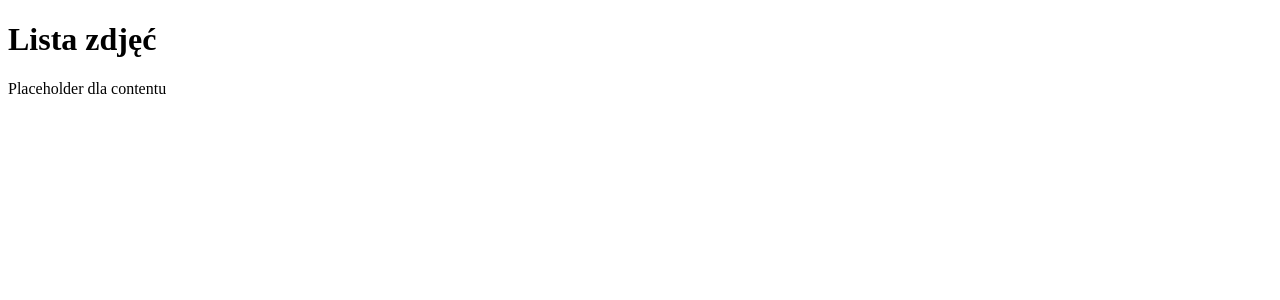
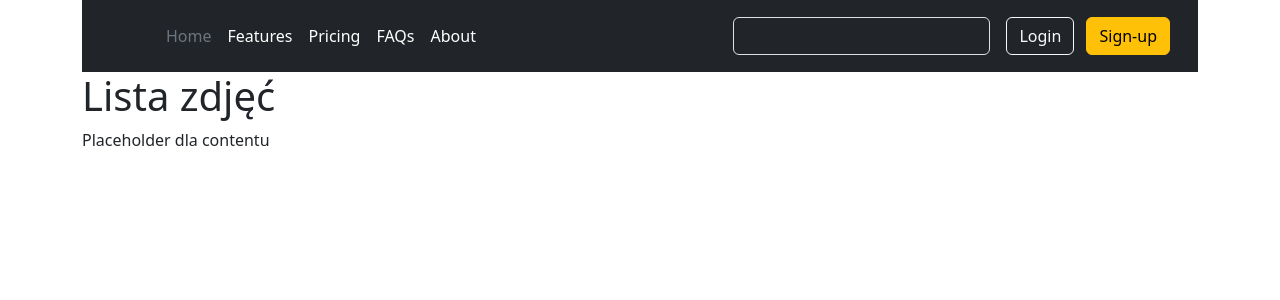
Before and after one commit to rkorzen/frezja, a Django app: page /photos/ in a window 1280 px wide. Shown: the top 300 px of the page. Run offline with Django 4.2, Linux system fonts and the light colour scheme.

Commit message:
dodanie bootstrapa

```diff
--- a/templates/base.html
+++ b/templates/base.html
@@ -2,18 +2,52 @@
 <html lang="en">
 <head>
   <meta charset="UTF-8">
-  <title>{% block title %}title{% endblock %}</title>
+    <link href="https://cdn.jsdelivr.net/npm/bootstrap@5.3.3/dist/css/bootstrap.min.css" rel="stylesheet" integrity="sha384-QWTKZyjpPEjISv5WaRU9OFeRpok6YctnYmDr5pNlyT2bRjXh0JMhjY6hW+ALEwIH" crossorigin="anonymous">
+    <title>{% block title %}title{% endblock %}</title>
+
 </head>
 <body>
 
-{% block content %}
 
-  Placeholder dla contentu
+<div class="container">
 
+    <header class="p-3 text-bg-dark">
+        <div class="container">
+            <div class="d-flex flex-wrap align-items-center justify-content-center justify-content-lg-start">
+                <a href="/" class="d-flex align-items-center mb-2 mb-lg-0 text-white text-decoration-none">
+                    <svg class="bi me-2" width="40" height="32" role="img" aria-label="Bootstrap">
+                        <use xlink:href="#bootstrap"></use>
+                    </svg>
+                </a>
 
+                <ul class="nav col-12 col-lg-auto me-lg-auto mb-2 justify-content-center mb-md-0">
+                    <li><a href="#" class="nav-link px-2 text-secondary">Home</a></li>
+                    <li><a href="#" class="nav-link px-2 text-white">Features</a></li>
+                    <li><a href="#" class="nav-link px-2 text-white">Pricing</a></li>
+                    <li><a href="#" class="nav-link px-2 text-white">FAQs</a></li>
+                    <li><a href="#" class="nav-link px-2 text-white">About</a></li>
+                </ul>
 
-{% endblock %}
+                <form class="col-12 col-lg-auto mb-3 mb-lg-0 me-lg-3" role="search">
+                    <input type="search" class="form-control form-control-dark text-bg-dark" placeholder="Search..."
+                           aria-label="Search">
+                </form>
 
+                <div class="text-end">
+                    <button type="button" class="btn btn-outline-light me-2">Login</button>
+                    <button type="button" class="btn btn-warning">Sign-up</button>
+                </div>
+            </div>
+        </div>
+    </header>
+
+    {% block content %}
+        Placeholder dla contentu
+    {% endblock %}
+</div>
+
+<script src="https://cdn.jsdelivr.net/npm/bootstrap@5.3.3/dist/js/bootstrap.bundle.min.js" integrity="sha384-YvpcrYf0tY3lHB60NNkmXc5s9fDVZLESaAA55NDzOxhy9GkcIdslK1eN7N6jIeHz" crossorigin="anonymous"></script>
 
 </body>
+
 </html>
```
